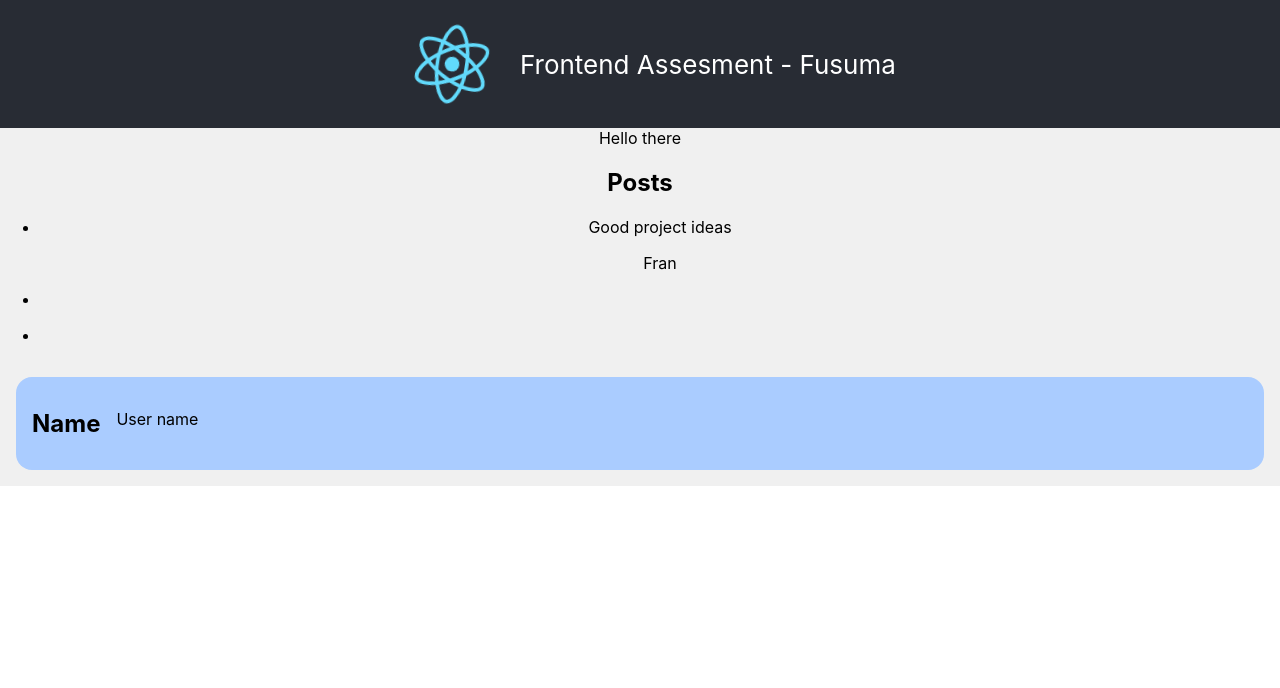
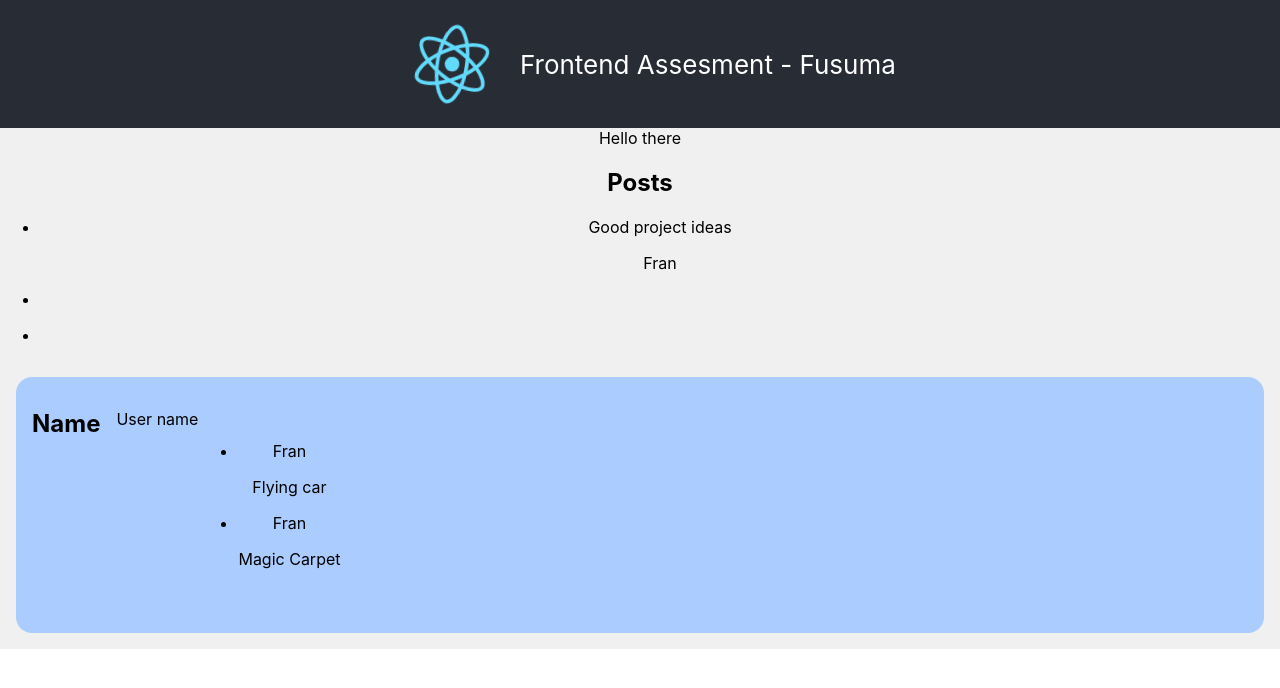
Before and after one commit to Fusuma-Tech/front-assesment, a React (Create React App) app: page / in a window 1280 px wide. Shown: the top 688 px of the page. Built offline with nearby package versions, Linux system fonts and the light colour scheme; data requests are answered from the project's data file.

Commit message:
extract and paint data comments

```diff
--- a/src/App.js
+++ b/src/App.js
@@ -4,10 +4,12 @@ import "./App.css";
 import Comment from "./components/Comment";
 import { useEffect, useState } from "react";
 import callToApiPosts from "./services/posts";
+import callToApiComments from "./services/comments";
 
 function App() {
 
   const [posts, setPosts] = useState([]);
+  const [comments, setComments] = useState([]);
 
   // Llamamos a callToApiPosts
   useEffect(() => {
@@ -15,6 +17,21 @@ function App() {
       setPosts(response);
     })
   }, []);
+
+  // Llamamos a callToApiComments
+  useEffect(() => {
+    callToApiComments().then((response) => {
+      setComments(response);
+    })
+  }, []);
+
+  // Creamos el map para los post
+  const postsListHTML = posts.map((eachPost) => (
+    <li key={eachPost.id}>
+    <p>{eachPost.name}</p>
+    <p>{eachPost.user}</p>
+  </li>
+  ));
 
   return (
     <div className="App">
@@ -27,16 +44,10 @@ function App() {
         <section>
           <h1>Posts</h1>
           <ul>
-            { posts.map(eachPost =>
-              <li key={eachPost.id}>
-              <p>{eachPost.name}</p>
-              <p>{eachPost.user}</p>
-            </li>
-            ) }
-
+            { postsListHTML }
           </ul>
         </section>
-        <Comment />
+        <Comment comments={comments} />
       </body>
     </div>
   );
--- a/src/components/Comment.jsx
+++ b/src/components/Comment.jsx
@@ -1,10 +1,22 @@
+import callToApiComments from "../services/comments";
 import "./Comment.css";
 
-const Comment = () => {
+const Comment = (props) => {
+  // Creamos el map para los comentarios
+  const commentsListHtml = props.comments.map((eachComment) => (
+    <li key={eachComment.id}>
+      <p>{eachComment.user}</p>
+      <p>{eachComment.text}</p>
+    </li>
+  ));
+
   return (
     <div className="Comment-container">
       <div className="Comment-name">Name</div>
       <div>User name</div>
+      <ul>
+        {commentsListHtml}
+      </ul>
     </div>
   );
 };
--- a/src/services/comments.js
+++ b/src/services/comments.js
@@ -1,13 +1,8 @@
-// todo: create service methods for accesing posts
-const API_URL = "http://localhost:3000";
-export const getCommentById = async (id) => {
-  const response = await fetch(`${API_URL}/comments/${id}`);
-  const data = await response.json();
-  return data;
+const callToApiComments = () => {
+  return fetch(`http://localhost:3001/comments`, {
+      method: "GET",
+  })
+  .then((response) => response.json())
 };
 
-export const getAllComments = async () => {
-  const response = await fetch(`${API_URL}/comments`);
-  const data = await response.json();
-  return data;
-}
+export default callToApiComments;
--- a/src/services/posts.js
+++ b/src/services/posts.js
@@ -3,16 +3,6 @@ const callToApiPosts = () => {
         method: "GET",
     })
     .then((response) => response.json())
-    .then(data => {
-        const cleanData = data.map((post) => {
-            return {
-                id: post.id,
-                name: post.name,
-                user: post.user
-            };
-        });
-        return cleanData;
-    });
 };
 
 export default callToApiPosts;
```
